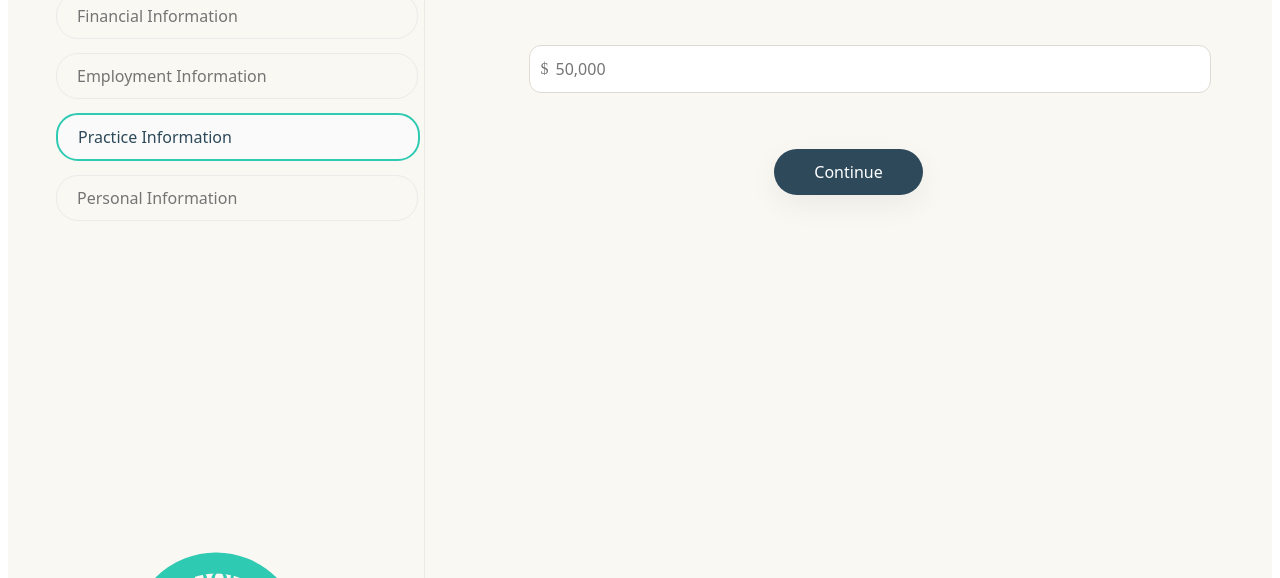
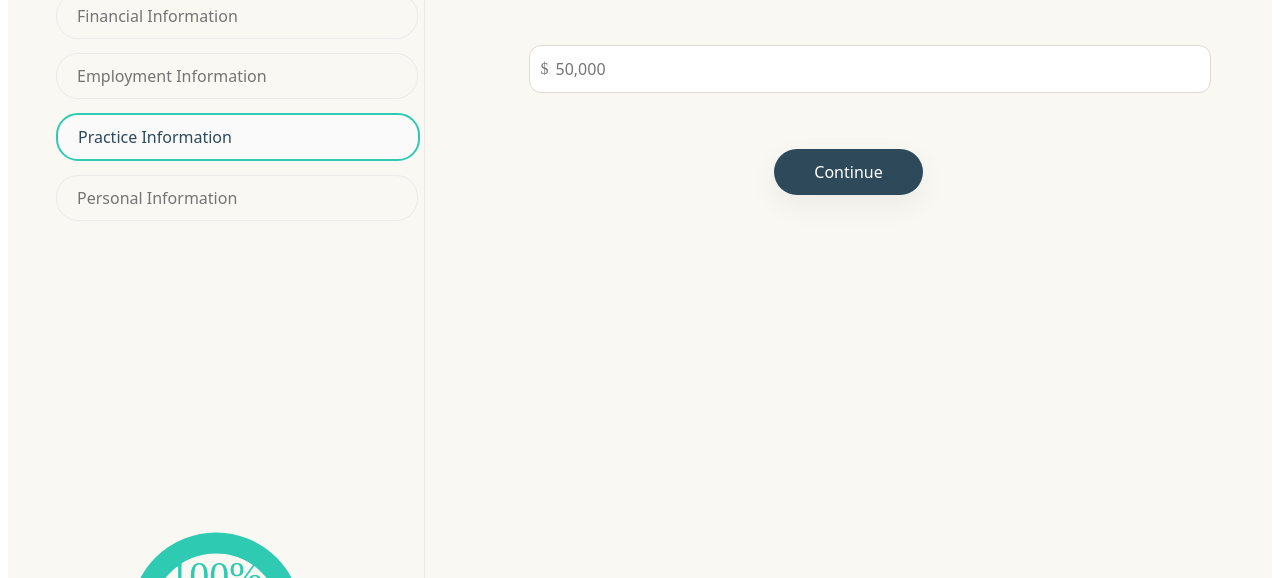
Before and after one commit to mccluredev/4fimd-prequal-prism-test2, a plain HTML site: page index.html in a window 1280 px wide. Shown: the part 230-808 px from the top of the page. Drawn offline with Linux system fonts and the light colour scheme.

Commit message:
Update layout.css

```diff
--- a/css/layout.css
+++ b/css/layout.css
@@ -104,6 +104,7 @@ html, body {
   width: 100%; /* Match sidebar width */
   margin-top: auto;
   padding-top: 40px;
+  padding-bottom: 20px; /* Add bottom padding so dial isn't cut off */
 
   display: flex;
   flex-direction: column;
```
